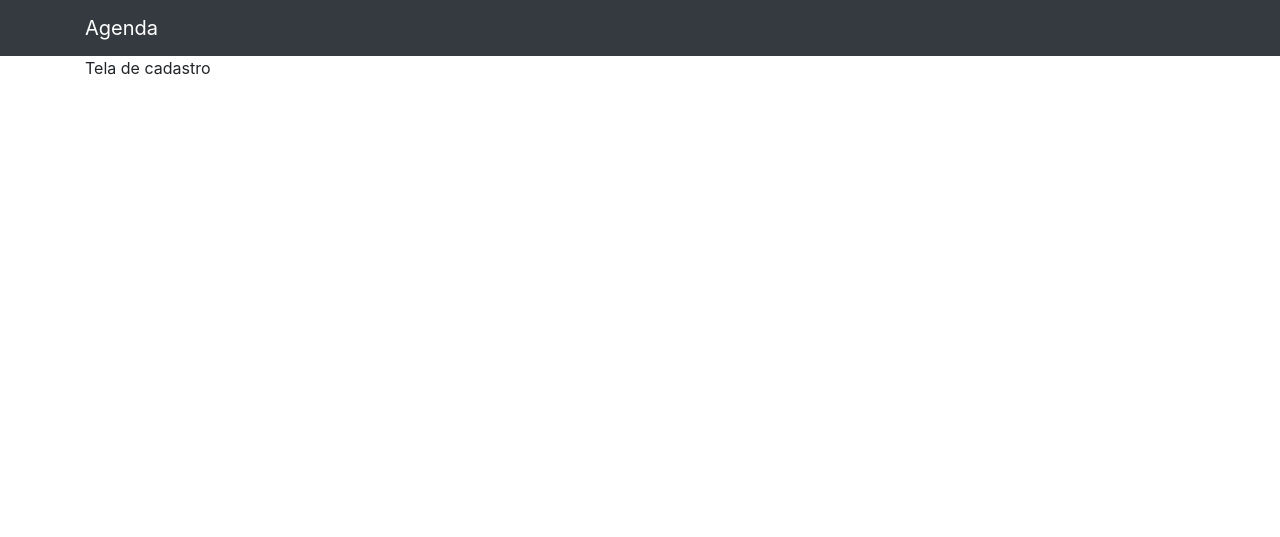
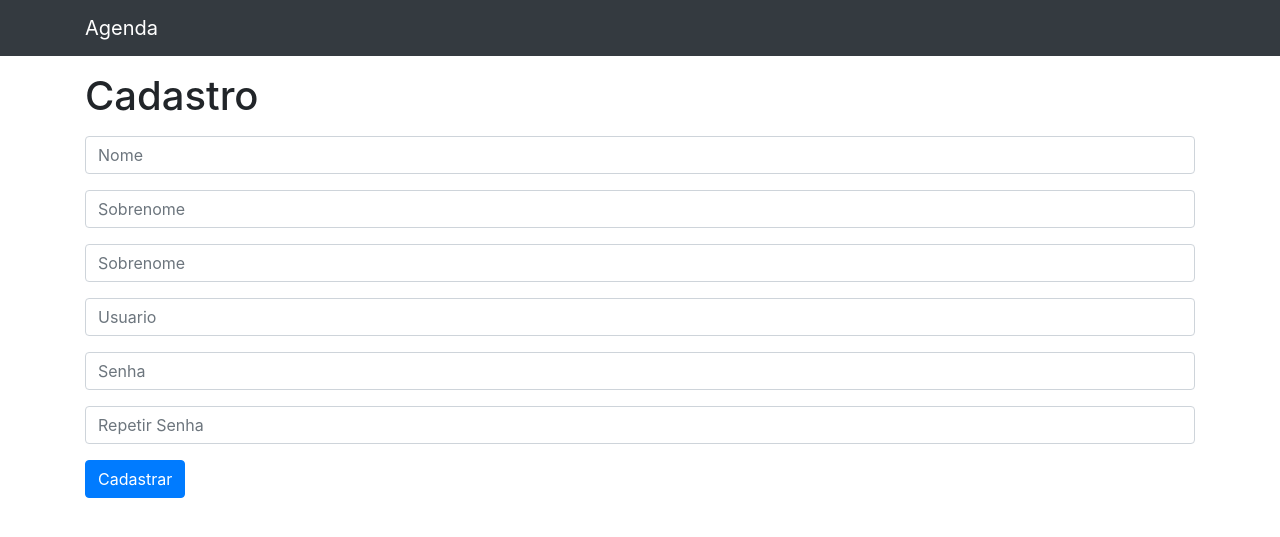
Before and after one commit to victorhtl/projeto-agenda-django, a Django app: template accounts/templates/accounts/cadastro.html in a window 1280 px wide. Shown: the top 537 px of the page. Run offline with Django 4.2, Linux system fonts and the light colour scheme; the template is opened without the code that fills it, so the values that code supplies are empty; some libraries are stand-ins or nearby versions.

Commit message:
nova funcionalidade tela cadastro

```diff
--- a/accounts/templates/accounts/cadastro.html
+++ b/accounts/templates/accounts/cadastro.html
@@ -1,4 +1,27 @@
 {% extends 'base.html'%}
 {% block conteudo %}
-Tela de cadastro
+<h1 class="mt-3 mb-3">Cadastro</h1>
+<form method="post" action="{% url 'cadastro' %}">
+    {% include 'parciais/_messages.html' %}
+    {% csrf_token %}
+    <div class="form-group">
+        <input type="text" name="nome" class="form-control" id="exampleInputEmail1" placeholder="Nome">
+    </div>
+    <div class="form-group">
+        <input type="text" name="sobrenome" class="form-control" id="exampleInputEmail1" placeholder="Sobrenome">
+    </div>
+    <div class="form-group">
+        <input type="email" name="email" class="form-control" id="exampleInputEmail1" placeholder="Sobrenome">
+    </div>
+    <div class="form-group">
+        <input type="text" name="usuario" class="form-control" id="exampleInputEmail1" placeholder="Usuario">
+    </div>
+    <div class="form-group">
+        <input type="password" nome="senha" class="form-control" id="exampleInputPassword1" placeholder="Senha">
+    </div>
+    <div class="form-group">
+        <input type="password" nome="senha2" class="form-control" id="exampleInputPassword1" placeholder="Repetir Senha">
+    </div>
+    <button type="submit" class="btn btn-primary">Cadastrar</button>
+</form>
 {% endblock %}
--- a/templates/base.html
+++ b/templates/base.html
@@ -14,23 +14,6 @@
   <div class="container">
     <div class="row">
       <div class="col-lg-12">
-
-        {% if 'account' not in request.path %}
-        <br><br>
-        <form action="{% url 'busca' %}" method="get">
-          <div class="form-group row">
-            <div class="col-12">
-              <input class="form-control" type="search"
-              value="{{ request.GET.termo }}" name="termo"
-              placeholder="Buscar por nome, sobrenome, telefone..."
-              id="search-input">
-              <br>
-              {% include 'parciais/_messages.html' %}
-            </div>
-          </div>
-        </form>
-        {% endif %}
-
         {%block conteudo%} {%endblock%}
       </div>
     </div>
```
Also changed, not shown: contatos/templates/contatos/index.html (+13 -1 lines).
